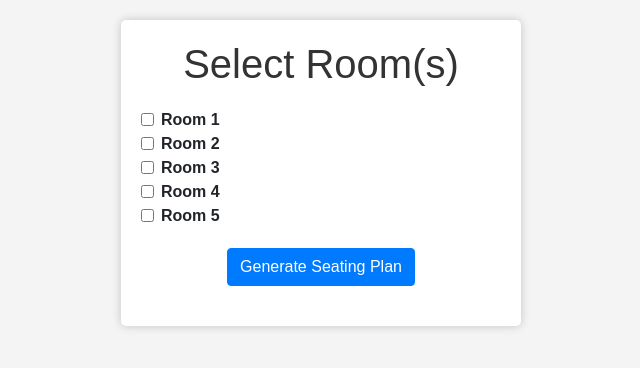
After one commit to vishnuprakash-777/Seatex, a Django app: page /generate-seating-plan4/ in a window 1280 px wide. The commit adds this page. Shown: the top 368 px of the page, without its empty margins (319-959 px from the left). Run offline with Django 4.2, Linux system fonts and the light colour scheme; data comes from the database, SQL or seed files in the repository; both versions use the stored data as it was after the commit; some libraries are stand-ins or nearby versions.

Commit message:
Add files via upload

```diff
--- /dev/null
+++ b/seatex/details/templates/room_selection4.html
@@ -0,0 +1,60 @@
+<!DOCTYPE html>
+<html lang="en">
+<head>
+    <meta charset="UTF-8">
+    <meta name="viewport" content="width=device-width, initial-scale=1.0">
+    <title>Room Selection</title>
+    <!-- Add Bootstrap CSS -->
+    <link rel="stylesheet" href="https://stackpath.bootstrapcdn.com/bootstrap/4.5.2/css/bootstrap.min.css">
+    <!-- Add your custom CSS styles here -->
+    <style>
+        body {
+            font-family: Arial, sans-serif;
+            background-color: #f4f4f4;
+            padding: 20px;
+        }
+        .container {
+            max-width: 400px;
+            margin: 0 auto;
+            background-color: #ffffff;
+            padding: 20px;
+            border-radius: 5px;
+            box-shadow: 0px 0px 10px rgba(0, 0, 0, 0.2);
+        }
+        h1 {
+            text-align: center;
+            margin-bottom: 20px;
+            color: #333;
+        }
+        label {
+            font-weight: bold;
+        }
+        .form-group {
+            margin-bottom: 20px;
+        }
+    </style>
+</head>
+<body>
+    <div class="container">
+        <h1>Select Room(s)</h1>
+        <form method="post" action="{% url 'details:generate-seating-plan4' %}" target="_blank">
+            {% csrf_token %}
+            <div class="form-group">
+                {% for room in room_list %}
+                <div class="form-check">
+                    <input type="checkbox" class="form-check-input" id="room_{{ room.roomno }}" name="selected_rooms" value="{{ room.roomno }}">
+                    <label class="form-check-label" for="room_{{ room.roomno }}">Room {{ room.roomno }}</label>
+                </div>
+                {% endfor %}
+            </div>
+            <div class="form-group text-center">
+                <button type="submit" class="btn btn-primary">Generate Seating Plan</button>
+            </div>
+        </form>
+    </div>
+    <!-- Add Bootstrap JS and jQuery (for Bootstrap) -->
+    <script src="https://code.jquery.com/jquery-3.5.1.slim.min.js"></script>
+    <script src="https://cdn.jsdelivr.net/npm/@popperjs/core@2.5.3/dist/umd/popper.min.js"></script>
+    <script src="https://stackpath.bootstrapcdn.com/bootstrap/4.5.2/js/bootstrap.min.js"></script>
+</body>
+</html>
--- a/seatex/details/urls.py
+++ b/seatex/details/urls.py
@@ -9,6 +9,7 @@ urlpatterns = [
     path('generate-seating-plan/', views.generate_seating_plan, name='generate-seating-plan'),
     path('generate-seating-plan2/', views.generate_seating_plan2, name='generate-seating-plan2'),
     path('generate-seating-plan3/', views.generate_seating_plan3, name='generate-seating-plan3'),
+    path('generate-seating-plan4/', views.generate_seating_plan4, name='generate-seating-plan4'),
     path('', views.home_page, name='home'),
 
 ]
--- a/seatex/details/views.py
+++ b/seatex/details/views.py
@@ -218,3 +218,74 @@ def generate_seating_plan3(request):
     else:
         room_list = RoomDetails.objects.all()
         return render(request, 'room_selection3.html', {'room_list': room_list})
+
+from django.http import HttpResponse
+from django.shortcuts import render
+from openpyxl import Workbook
+import numpy as np
+from .models import RoomDetails, Details
+
+def generate_seating_plan4(request):
+    if request.method == 'POST':
+        selected_rooms = request.POST.getlist('selected_rooms')
+        seating_arrangements = {}  # Dictionary to store seating arrangements for each room
+
+        total_students = list(Details.objects.values_list('RegNo', flat=True).distinct())
+
+        for roomno in selected_rooms:
+            room = RoomDetails.objects.get(roomno=roomno)
+            number_of_row_in_room = room.rows
+            number_of_col_in_room = room.columns
+            max_students = number_of_row_in_room * number_of_col_in_room
+
+            # Distribute students to rooms
+            current_room_students = total_students[:max_students]
+            total_students = total_students[max_students:]
+
+            seatingPlan = []
+
+            students_by_prefix = {}
+            for student in current_room_students:
+                prefix = student[:8]
+                if prefix not in students_by_prefix:
+                    students_by_prefix[prefix] = []
+                students_by_prefix[prefix].append(student)
+
+            sequential_order = []
+            for prefix, students in students_by_prefix.items():
+                sequential_order.extend([f'{prefix}{i:02}' for i in range(1, len(students) + 1)])
+
+            while any(students_by_prefix.values()):
+                for prefix in students_by_prefix.keys():
+                    if students_by_prefix[prefix]:
+                        student = students_by_prefix[prefix].pop(0)
+                        seatingPlan.append(student)
+
+            # Fill any remaining seats with 'XX'
+            seatingPlan += ['XX' for _ in range(max_students - len(seatingPlan))]
+
+            x, y, z = 1, number_of_row_in_room, number_of_col_in_room
+            arr = np.array(seatingPlan, dtype=str).reshape((x, y, z))
+
+            # Convert the NumPy array to a list
+            seating_plan_list = arr.tolist()
+
+            seating_arrangements[roomno] = seating_plan_list
+
+        # Create an Excel file and write data
+        response = HttpResponse(content_type='application/ms-excel')
+        response['Content-Disposition'] = 'attachment; filename="seating_plan.xlsx"'
+
+        wb = Workbook()
+        for roomno, seating_plan in seating_arrangements.items():
+            ws = wb.create_sheet(title=f'Room {roomno}')
+            for i in range(len(seating_plan)):
+                for j in range(len(seating_plan[i])):
+                    ws.append(seating_plan[i][j])
+
+        wb.save(response)
+
+        return response
+    else:
+        room_list = RoomDetails.objects.all()
+        return render(request, 'room_selection4.html', {'room_list': room_list})
```
Also changed, not shown: seatex/details/templates/home.html (+28 -7 lines), seatex/db.sqlite3.
